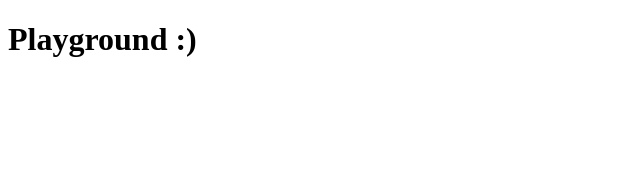
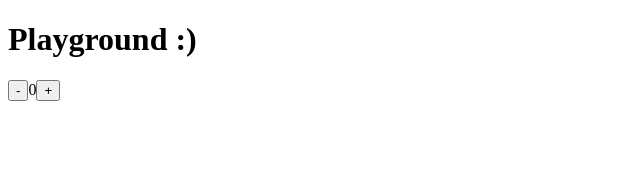
Before and after one commit to BulinskiD/di-playground, a React (Create React App) app: page / in a window 1280 px wide. Shown: the top 170 px of the page, without its empty margins (0-640 px from the left). Built offline with nearby package versions, Linux system fonts and the light colour scheme.

Commit message:
Added challenge #2

```diff
--- a/src/App.tsx
+++ b/src/App.tsx
@@ -1,8 +1,12 @@
+import { CounterContextProvider } from "./CounterContext";
+import { Counter } from "./Counter";
+
 function App() {
   return (
-    <h1>
-      Playground :)
-    </h1>
+    <CounterContextProvider>
+      <h1>Playground :)</h1>
+      <Counter />
+    </CounterContextProvider>
   );
 }
 
--- /dev/null
+++ b/src/Counter.tsx
@@ -0,0 +1,17 @@
+import { useCounterContext } from "./CounterContext";
+
+export function Counter() {
+  const { counter, decrement, increment } = useCounterContext();
+
+  return (
+    <div>
+      <button type="button" onClick={decrement}>
+        -
+      </button>
+      {counter}
+      <button type="button" onClick={increment}>
+        +
+      </button>
+    </div>
+  );
+}
--- /dev/null
+++ b/src/CounterContext.tsx
@@ -0,0 +1,19 @@
+import * as React from "react";
+
+const CounterContext = React.createContext<[number, React.Dispatch<React.SetStateAction<number>>]>( [0, () => {}]);
+
+export function useCounterContext() {
+    const [counter, setCounter] = React.useContext(CounterContext);
+
+    const increment = () => setCounter(oldCounter => oldCounter + 1);
+
+    const decrement = () => setCounter(oldCounter => oldCounter - 1);
+
+    return { counter, increment, decrement }
+}
+
+export function CounterContextProvider({ children }: React.PropsWithChildren<{}>) {
+    const state = React.useState(0);
+
+    return <CounterContext.Provider value={state}>{children}</CounterContext.Provider>
+}
```
Also changed, not shown: 1 other file (tests, documents, lock files or other folders).
